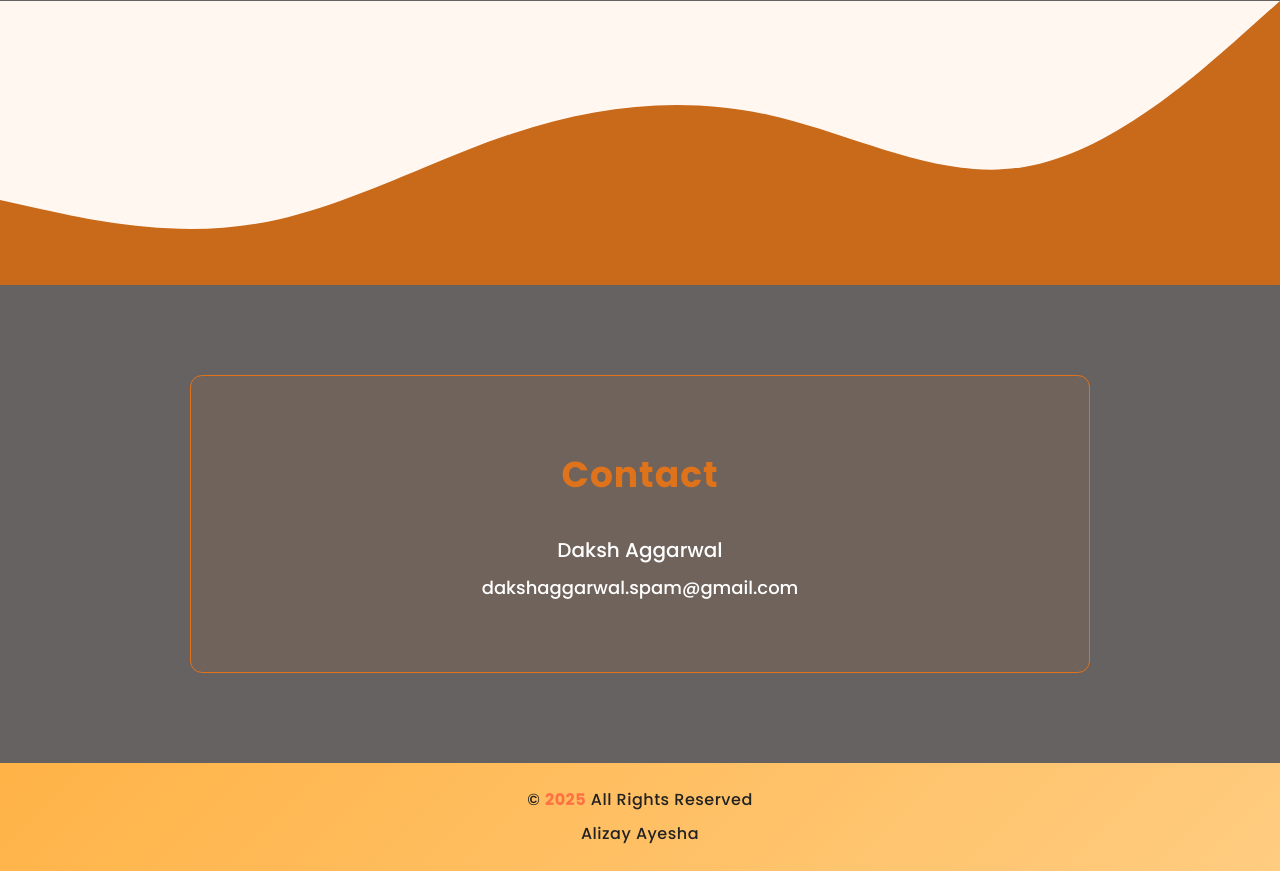
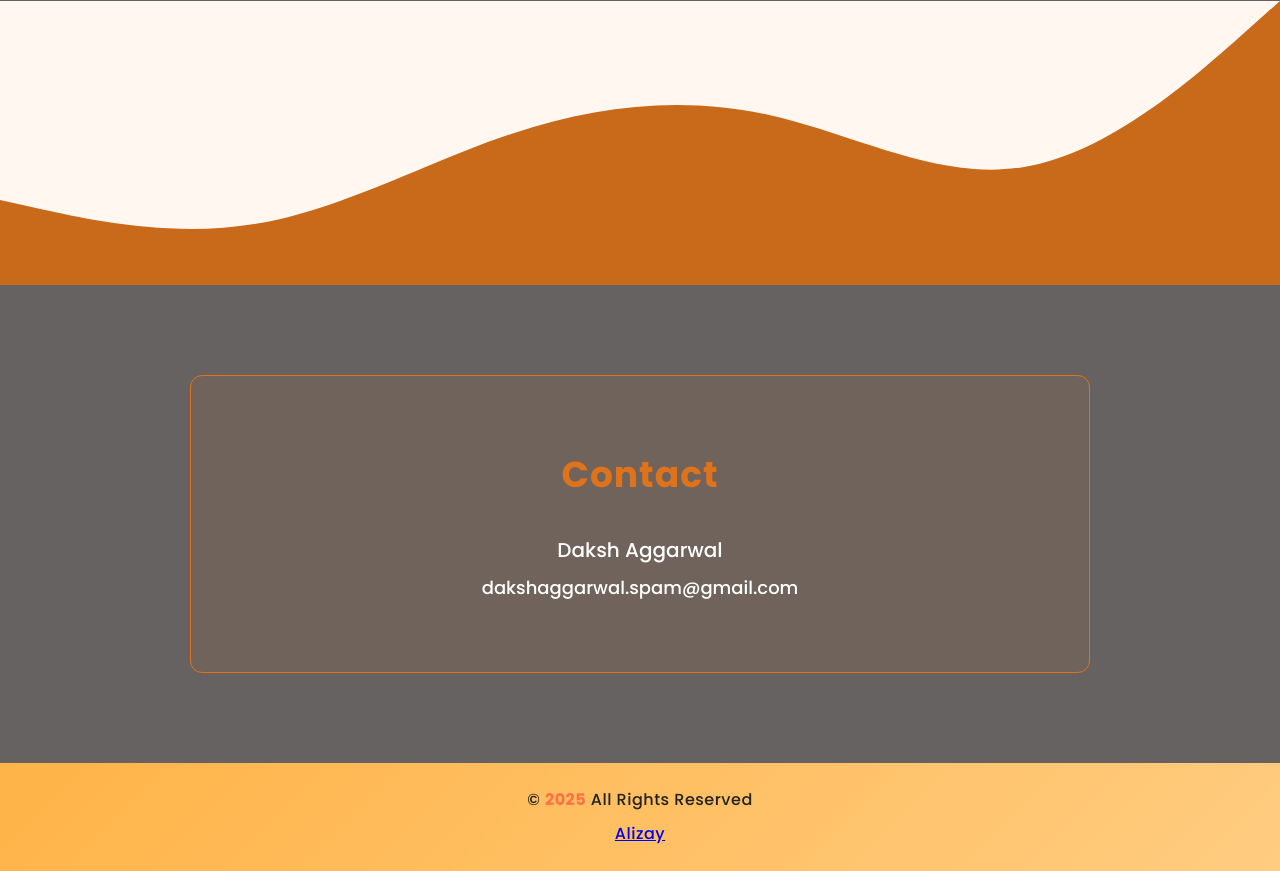
Before and after one commit to AlizayAyesha/Responsive-Navigation-Bar-With-Slide-Effect, a plain HTML site: page index.html in a window 1280 px wide. Shown: the part 4659-5530 px from the top of the page. Drawn offline with nearby package versions, Linux system fonts and the light colour scheme.

Commit message:
Change the footer name and link it (#28)
I changed the footer name and linked it to the instagram page

```diff
--- a/index.html
+++ b/index.html
@@ -293,7 +293,7 @@
 				<span id="year"></span>
 				All Rights Reserved
 			</p>
-			<p>Alizay Ayesha</p>
+			<p><a href="https://www.instagram.com/alizay_ayesha" target="_blank">Alizay</a></p>
 		</footer>
 
 		<!-- Script to generate footer year automatically -->
```
